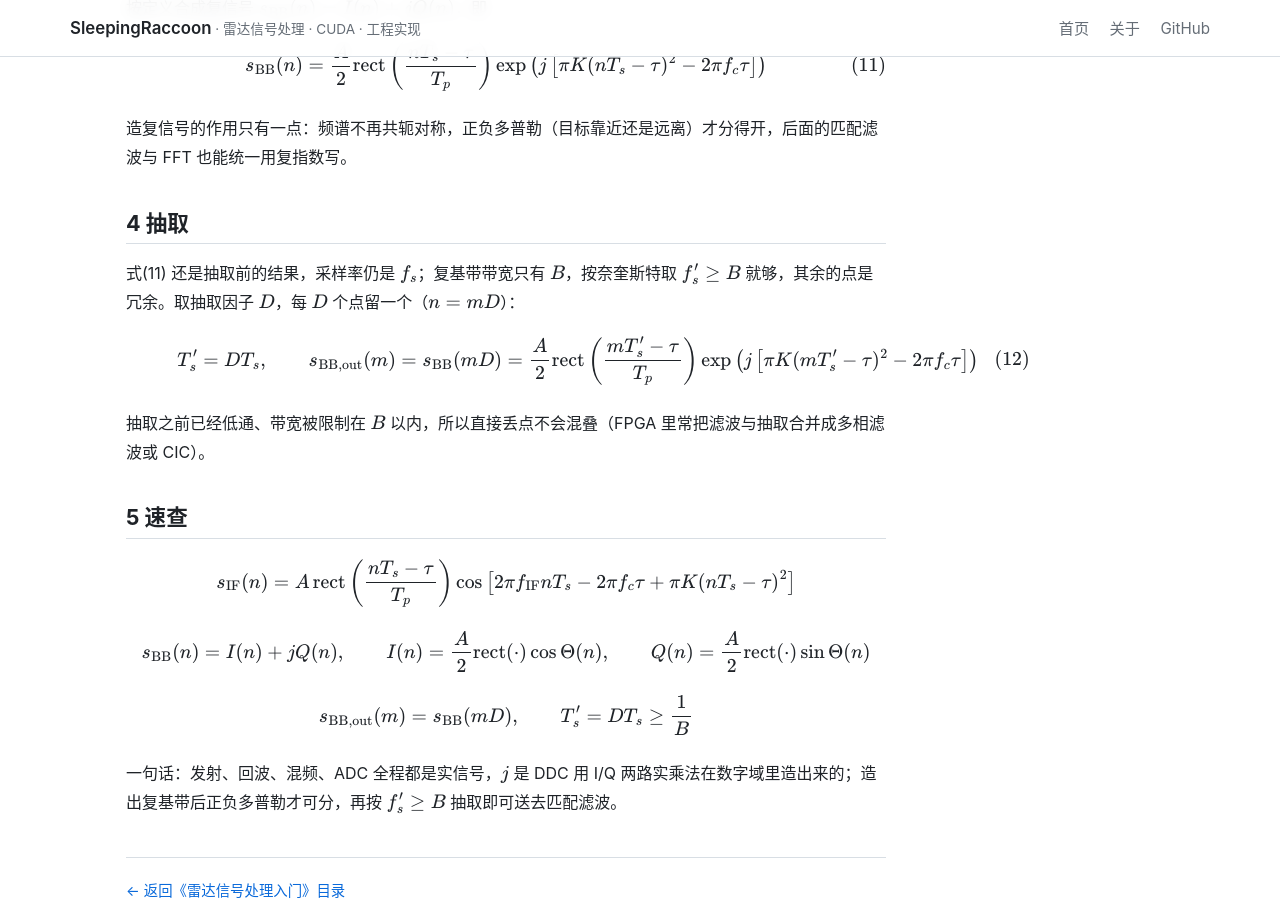
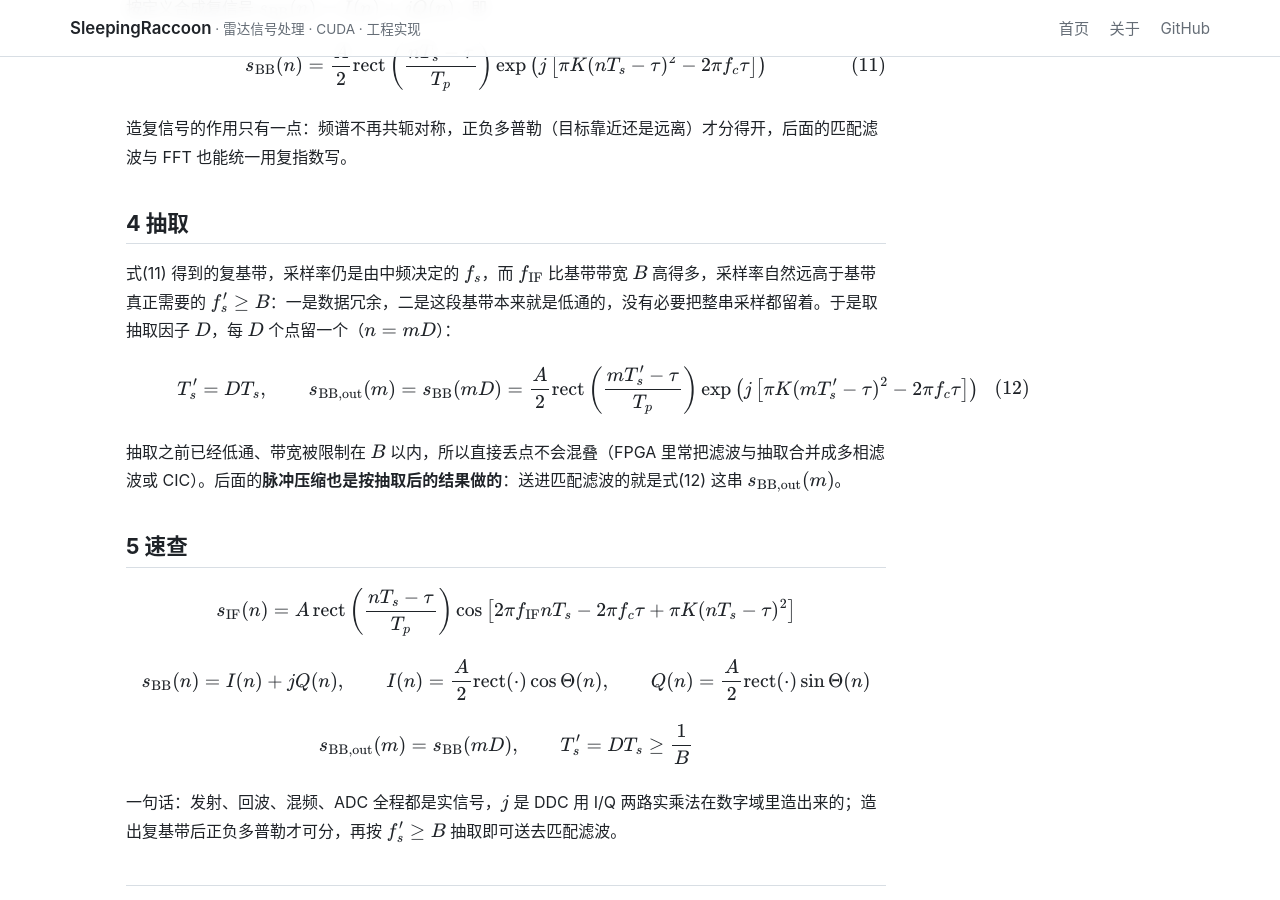
Before and after one commit to SleepingRaccoon/SleepingRaccoon.github.io, a Jekyll site: the page built from _radar/13_中频采样_数字下变频.md, in a window 1280 px wide and 900 px high, scrolled down 2414 px. Built offline with Jekyll 4.4.1, drawn with Linux system fonts in a browser that asks for light colours; formulas are drawn with MathJax 3.

Commit message:
docs(13): 抽取一节补上理由（f_IF 远高于 B、数据冗余）与后续脉冲压缩按抽取结果处理

```diff
--- a/_radar/13_中频采样_数字下变频.md
+++ b/_radar/13_中频采样_数字下变频.md
@@ -98,13 +98,13 @@ $$
 造复信号的作用只有一点：频谱不再共轭对称，正负多普勒（目标靠近还是远离）才分得开，后面的匹配滤波与 FFT 也能统一用复指数写。
 
 ## 4 抽取
-式(11) 还是抽取前的结果，采样率仍是 $f_s$；复基带带宽只有 $B$，按奈奎斯特取 $f_s^{\prime} \ge B$ 就够，其余的点是冗余。取抽取因子 $D$，每 $D$ 个点留一个（$n = mD$）：
+式(11) 得到的复基带，采样率仍是由中频决定的 $f_s$，而 $f_{\mathrm{IF}}$ 比基带带宽 $B$ 高得多，采样率自然远高于基带真正需要的 $f_s^{\prime} \ge B$：一是数据冗余，二是这段基带本来就是低通的，没有必要把整串采样都留着。于是取抽取因子 $D$，每 $D$ 个点留一个（$n = mD$）：
 
 $$
 T_s^{\prime} = DT_s,\qquad s_{\mathrm{BB,out}}(m) = s_{\mathrm{BB}}(mD) = \frac{A}{2}\operatorname{rect}\left(\frac{mT_s^{\prime}-\tau}{T_p}\right)\exp\left(j\left[\pi K (mT_s^{\prime}-\tau)^2 - 2\pi f_c \tau\right]\right) \tag{12}
 $$
 
-抽取之前已经低通、带宽被限制在 $B$ 以内，所以直接丢点不会混叠（FPGA 里常把滤波与抽取合并成多相滤波或 CIC）。
+抽取之前已经低通、带宽被限制在 $B$ 以内，所以直接丢点不会混叠（FPGA 里常把滤波与抽取合并成多相滤波或 CIC）。后面的**脉冲压缩也是按抽取后的结果做的**：送进匹配滤波的就是式(12) 这串 $s_{\mathrm{BB,out}}(m)$。
 
 ## 5 速查
 
```
